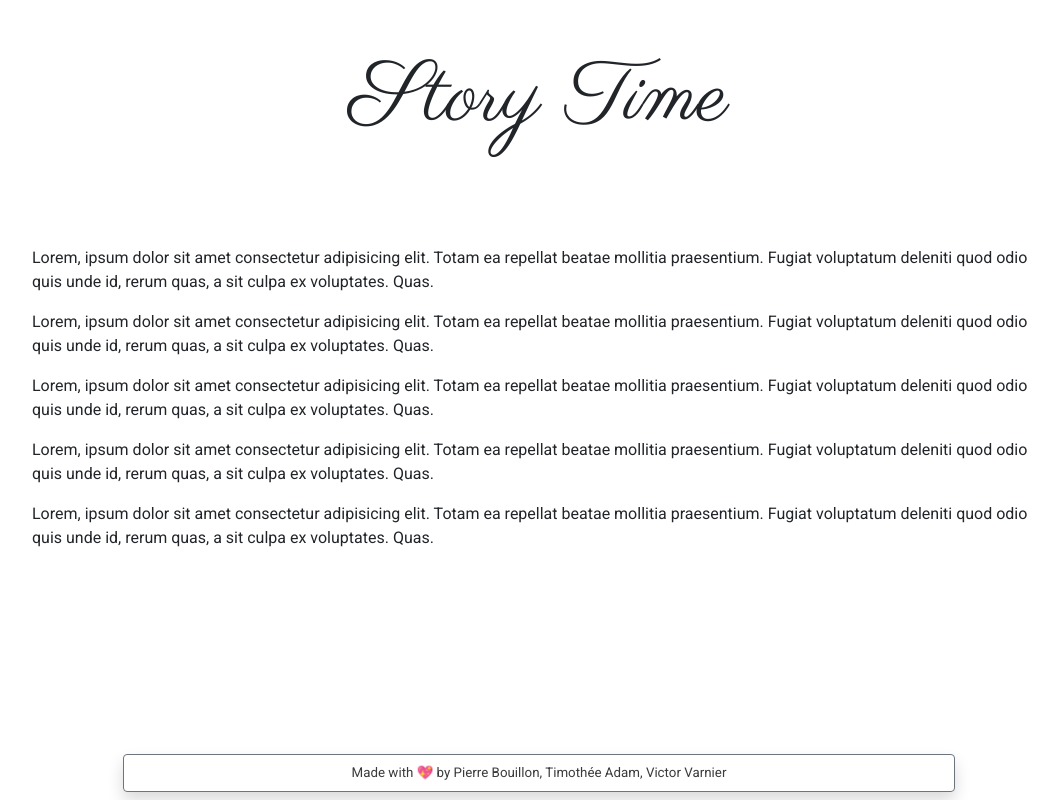
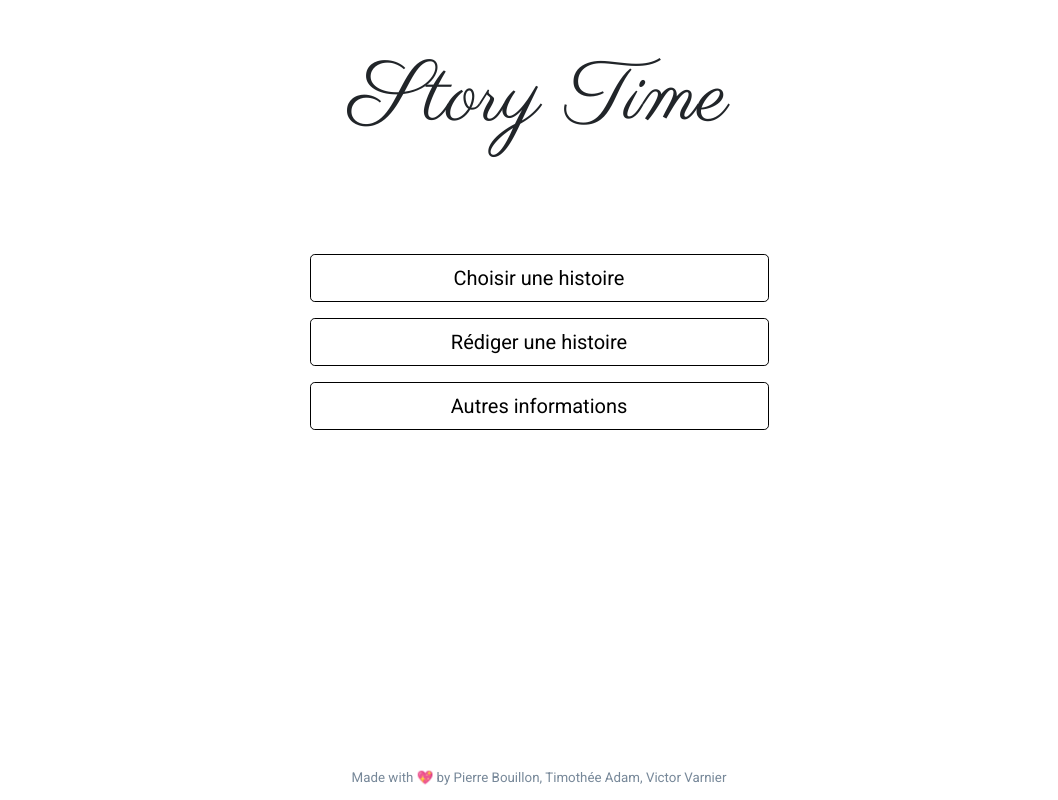
Before and after one commit to pBouillon/Story-Time, an Angular app in the folder story-time/: page /index in a window 1280 px wide. Shown: the whole page, without its empty margins (101-1159 px from the left). Built offline with nearby package versions, Linux system fonts and the light colour scheme.

Commit message:
WiP boutons du menu

```diff
--- a/story-time/src/app/footer/footer.component.css
+++ b/story-time/src/app/footer/footer.component.css
@@ -1,5 +1,4 @@
 footer {
-  background-color: azure;
-  color: #3b3b3b;
+  color: lightslategray;
   font-size: smaller;
 }
--- a/story-time/src/app/footer/footer.component.html
+++ b/story-time/src/app/footer/footer.component.html
@@ -1,5 +1,5 @@
 <div class="container d-flex justify-content-center fixed-bottom">
-  <footer class="d-flex border border-secondary justify-content-center p-2 m-2 shadow rounded w-75">
+  <footer class="d-flex justify-content-center p-2 m-1">
     Made with 💖 by {{ authors.join(', ') }}
   </footer>
 </div>
--- a/story-time/src/app/footer/footer.component.scss
+++ b/story-time/src/app/footer/footer.component.scss
@@ -2,6 +2,6 @@
  * Default footer style (white-themed)
  */
 footer {
-    color: #3b3b3b;
+    color: lightslategray;
     font-size: smaller;
 }
--- /dev/null
+++ b/story-time/src/app/menu/menu.component.css
@@ -0,0 +1,9 @@
+.btn {
+  color: #000;
+  border-color: #000;
+}
+.btn :hover {
+  color: #000;
+  border-color: #000;
+  background-color: #789;
+}
--- a/story-time/src/app/menu/menu.component.html
+++ b/story-time/src/app/menu/menu.component.html
@@ -1,33 +1,30 @@
-<div class="container">
-  <div class="d-flex flex-column justify-content-center p-5">
-    <p>
-      Lorem, ipsum dolor sit amet consectetur adipisicing elit. Totam ea
-      repellat beatae mollitia praesentium. Fugiat voluptatum deleniti quod
-      odio quis unde id, rerum quas, a sit culpa ex voluptates. Quas.
-    </p>
+<div class="container justify-content-center d-flex">
 
-    <p>
-      Lorem, ipsum dolor sit amet consectetur adipisicing elit. Totam ea
-      repellat beatae mollitia praesentium. Fugiat voluptatum deleniti quod
-      odio quis unde id, rerum quas, a sit culpa ex voluptates. Quas.
-    </p>
+  <!-- menu buttons -->
+  <div class="d-flex flex-column justify-content-center p-5 w-50">
 
-    <p>
-      Lorem, ipsum dolor sit amet consectetur adipisicing elit. Totam ea
-      repellat beatae mollitia praesentium. Fugiat voluptatum deleniti quod
-      odio quis unde id, rerum quas, a sit culpa ex voluptates. Quas.
-    </p>
+    <!-- story selection -->
+    <input
+      type="button"
+      class="btn btn-outline-primary btn-lg p-2 my-2"
+      value="Choisir une histoire">
+    <!-- /story selection -->
 
-    <p>
-      Lorem, ipsum dolor sit amet consectetur adipisicing elit. Totam ea
-      repellat beatae mollitia praesentium. Fugiat voluptatum deleniti quod
-      odio quis unde id, rerum quas, a sit culpa ex voluptates. Quas.
-    </p>
+    <!-- story writing -->
+    <input
+      type="button"
+      class="btn btn-outline-primary btn-lg p-2 my-2"
+      value="Rédiger une histoire">
+    <!-- /story writing -->
 
-    <p>
-      Lorem, ipsum dolor sit amet consectetur adipisicing elit. Totam ea
-      repellat beatae mollitia praesentium. Fugiat voluptatum deleniti quod
-      odio quis unde id, rerum quas, a sit culpa ex voluptates. Quas.
-    </p>
+    <!-- story writing -->
+    <input
+      type="button"
+      class="btn btn-outline-primary btn-lg p-2 my-2"
+      value="Autres informations">
+    <!-- /story writing -->
+
   </div>
+  <!-- /menu buttons -->
+
 </div>
--- /dev/null
+++ b/story-time/src/app/menu/menu.component.scss
@@ -0,0 +1,13 @@
+$color-primary: black;
+$color-secondary: lightslategray;
+
+.btn {
+    color: $color-primary;
+    border-color: $color-primary;
+
+    :hover {
+        color: $color-primary;
+        border-color: $color-primary;
+        background-color: $color-secondary;
+    }
+}
--- a/story-time/src/app/menu/menu.component.ts
+++ b/story-time/src/app/menu/menu.component.ts
@@ -3,7 +3,7 @@ import { Component, OnInit } from '@angular/core';
 @Component({
   selector: 'app-menu',
   templateUrl: './menu.component.html',
-  styleUrls: ['./menu.component.sass']
+  styleUrls: ['./menu.component.scss']
 })
 export class MenuComponent implements OnInit {
 
```
Also changed, not shown: story-time/src/app/menu/menu.component.sass (deleted).
